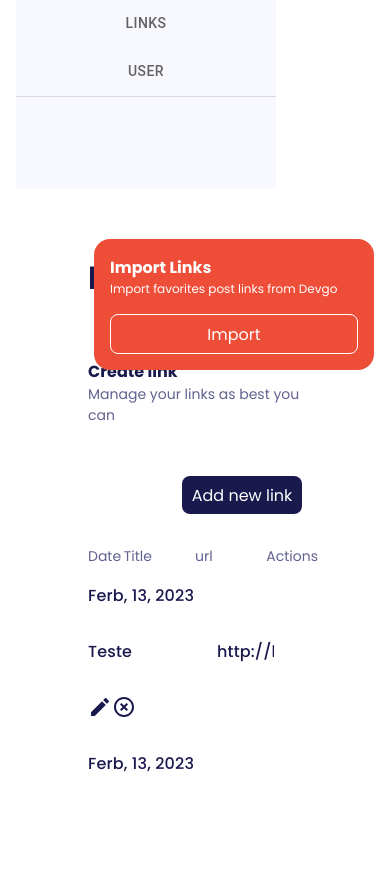
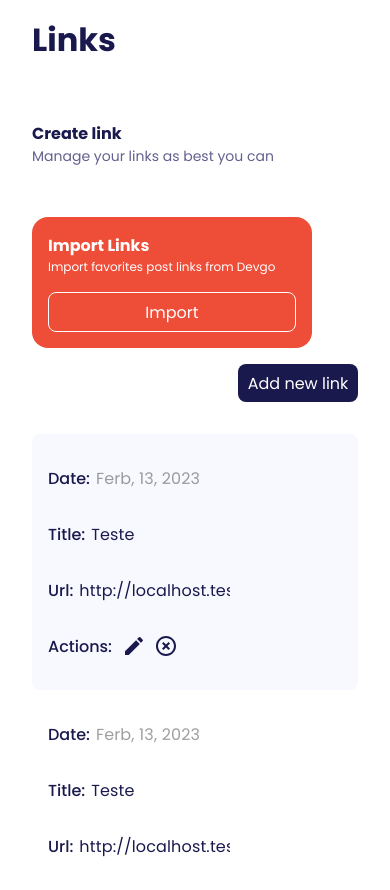
Before and after one commit to WBGreenArrow/devnology-challenge, a React app in the folder front-end/: page /links in a window 390 px wide. Before the commit the page ends 844 px from the top, so only its background shows below. Built offline with nearby package versions, Linux system fonts and the light colour scheme; the HTML template or start-up script is replaced by a standard one.

Commit message:
feat: added responsiveness on link page

```diff
--- a/front-end/src/components/ImportLinksCard/styles.ts
+++ b/front-end/src/components/ImportLinksCard/styles.ts
@@ -2,11 +2,19 @@ import { makeStyles } from '@material-ui/core/styles'
 
 export const useStyles = makeStyles((theme?: any) => ({
   importLinksCardContainer: {
-    width: 280,
+    maxWidth: 280,
     padding: 16,
     position: 'absolute',
     right: 0,
     top: 50,
+
+    [theme.breakpoints.down('xs')]: {
+      position: 'inherit',
+      display: 'block',
+      marginBottom: 16,
+      right: 0,
+      top: 50,
+    },
 
     backgroundColor: '#EE4D38',
     borderRadius: 16,
--- a/front-end/src/components/SideBar/styles.ts
+++ b/front-end/src/components/SideBar/styles.ts
@@ -6,5 +6,9 @@ export const useStyles = makeStyles((theme?: any) => ({
     heigth: '100%',
 
     backgroundColor: '#F8F8FF',
+
+    [theme.breakpoints.down('sm')]: {
+      display: 'none',
+    },
   },
 }))
--- a/front-end/src/pages/Links/index.tsx
+++ b/front-end/src/pages/Links/index.tsx
@@ -112,18 +112,17 @@ export const Links = () => {
   }, [])
 
   return (
-    <Grid item sm>
+    <Grid item xs>
       <div className={classes.linkContainer}>
         <div className={classes.linkContent}>
           <div className={classes.headerContainer}>
             <h1>Links</h1>
-            <ImportLinksCard />
           </div>
           <div className={classes.headerInfo}>
             <span>Create link</span>
             <span>Manage your links as best you can</span>
           </div>
-
+          <ImportLinksCard />
           <div className={classes.linkContainerItems}>
             <div className={classes.linkFormContainer}>
               {!isAddingNewItem ? (
@@ -133,20 +132,20 @@ export const Links = () => {
                   </Tooltip>
                 </div>
               ) : (
-                <Grid container spacing={2}>
-                  <Grid item xs={4}>
+                <Grid container spacing={2} sx={{ flexDirection: { xs: 'column', md: 'row' } }}>
+                  <Grid item xs={12} md={4}>
                     <span>
                       <InputLabel>Title</InputLabel>
                       <TextField className={classes.linkFormInput} fullWidth />
                     </span>
                   </Grid>
-                  <Grid item xs={6}>
+                  <Grid item xs={12} md={6}>
                     <span>
                       <InputLabel>Url</InputLabel>
                       <TextField className={classes.linkFormInput} fullWidth />
                     </span>
                   </Grid>
-                  <Grid item xs={2}>
+                  <Grid item xs={12} md>
                     <span>
                       <Tooltip title="Save" enterDelay={500} enterNextDelay={500}>
                         <SaveIcon sx={{ color: '#1A194D', cursor: 'pointer' }} />
@@ -157,41 +156,55 @@ export const Links = () => {
               )}
             </div>
             <div className={classes.linkContainerItemsHeader}>
-              <Grid container>
-                <Grid item xs={2}>
+              <div className={classes.linkContainerItemsHeaderContent}>
+                <Grid container wrap="nowrap">
+                  <Grid item xs={2} sx={{ minWidth: 129 }}>
                     <span>Date</span>
                   </Grid>
-                <Grid item xs={4}>
+                  <Grid item xs={4} sx={{ minWidth: 129 }}>
                     <span>Title</span>
                   </Grid>
                   <Grid item xs={4}>
-                  <span>url</span>
+                    <span>Url</span>
                   </Grid>
-                <Grid item xs={2}>
+                  <Grid item>
                     <span>Actions</span>
                   </Grid>
                 </Grid>
               </div>
+            </div>
             <div className={classes.linkContentItems}>
-              {itemMock.map((item) => {
+              {itemMock.map((item, index) => {
                 return (
-                  <Grid container key={item.id}>
-                    <Grid item xs={2} sx={{ minWidth: 129 }}>
-                      <span>
-                        <TextField className={classes.linkItemsInput} fullWidth defaultValue={item.created_at} />
+                  <div
+                    className={
+                      index % 2 === 0
+                        ? `${classes.linkContentItemsBackground} ${classes.linkContentItemsBackgroundColor}`
+                        : classes.linkContentItemsBackground
+                    }
+                  >
+                    <Grid container wrap="nowrap" key={item.id} sx={{ flexDirection: { xs: 'column', md: 'row' } }}>
+                      <Grid item xs={8} md={2} sx={{ minWidth: 129 }}>
+                        <span className={classes.linkItemsSpanDate}>
+                          <TextField
+                            className={classes.linkItemsInput}
+                            fullWidth
+                            disabled
+                            defaultValue={item.created_at}
+                          />
                         </span>
                       </Grid>
-                    <Grid item xs={4} sx={{ minWidth: 129 }}>
-                      <span>
+                      <Grid item xs={8} md={4} sx={{ minWidth: 129 }}>
+                        <span className={classes.linkItemsSpanTitle}>
                           <TextField className={classes.linkItemsInput} fullWidth defaultValue={item.title} />
                         </span>
                       </Grid>
-                    <Grid item xs={4}>
-                      <span>
+                      <Grid item xs={8} md={4}>
+                        <span className={classes.linkItemsSpanUrl}>
                           <TextField className={classes.linkItemsInput} fullWidth defaultValue={item.url} />
                         </span>
                       </Grid>
-                    <Grid item xs={2}>
+                      <Grid item>
                         <div className={classes.linkItemsContainerBtns}>
                           <span>
                             <Tooltip title="Edit" enterDelay={500} enterNextDelay={500}>
@@ -206,6 +219,7 @@ export const Links = () => {
                         </div>
                       </Grid>
                     </Grid>
+                  </div>
                 )
               })}
             </div>
--- a/front-end/src/pages/Links/styles.ts
+++ b/front-end/src/pages/Links/styles.ts
@@ -8,6 +8,9 @@ export const useStyles = makeStyles((theme?: any) => ({
   linkContent: {
     padding: '65px 72px',
     position: 'relative',
+    [theme.breakpoints.down('sm')]: {
+      padding: 16,
+    },
   },
 
   headerContainer: {
@@ -63,7 +66,7 @@ export const useStyles = makeStyles((theme?: any) => ({
 
   linkContainerItems: {
     maxWidth: 900,
-    height: 261,
+    height: 500,
     paddingTop: 50,
 
     '& ::-webkit-scrollbar': {
@@ -89,6 +92,21 @@ export const useStyles = makeStyles((theme?: any) => ({
         background: '#EE4D38',
       },
     },
+
+    [theme.breakpoints.down('sm')]: {
+      height: '60vh',
+    },
+  },
+
+  linkContentItemsBackground: {
+    width: '100%',
+    height: '100%',
+
+    padding: 16,
+    borderRadius: 8,
+  },
+  linkContentItemsBackgroundColor: {
+    backgroundColor: '#F8F8FF',
   },
 
   linkFormContainer: {
@@ -110,6 +128,10 @@ export const useStyles = makeStyles((theme?: any) => ({
       display: 'flex',
       alignItems: 'center',
       justifyContent: 'start',
+
+      [theme.breakpoints.down('sm')]: {
+        justifyContent: 'end',
+      },
     },
   },
 
@@ -138,6 +160,10 @@ export const useStyles = makeStyles((theme?: any) => ({
       paddingLeft: 0,
     },
   },
+  linkContainerItemsHeaderContent: {
+    width: '100%',
+    padding: '0px 16px',
+  },
 
   linkContainerItemsHeader: {
     width: '100%',
@@ -149,6 +175,10 @@ export const useStyles = makeStyles((theme?: any) => ({
       fontSize: 14,
       fontFamily: 'Poppins, sans-serif',
       color: '#62618F',
+    },
+
+    [theme.breakpoints.down('sm')]: {
+      display: 'none',
     },
   },
 
@@ -173,17 +203,52 @@ export const useStyles = makeStyles((theme?: any) => ({
     },
   },
 
+  linkItemsSpanDate: {
+    [theme.breakpoints.down('sm')]: {
+      '&::before': {
+        content: '"Date:"',
+        display: 'block',
+        paddingRight: 6,
+        fontWeight: 500,
+      },
+    },
+  },
+
+  linkItemsSpanTitle: {
+    [theme.breakpoints.down('sm')]: {
+      '&::before': {
+        content: '"Title:"',
+        display: 'block',
+        paddingRight: 6,
+        fontWeight: '500',
+      },
+    },
+  },
+  linkItemsSpanUrl: {
+    [theme.breakpoints.down('sm')]: {
+      '&::before': {
+        content: '"Url:"',
+        display: 'block',
+        paddingRight: 6,
+        fontWeight: 500,
+      },
+    },
+  },
+
   linkItemsInput: {
     width: '100%',
 
     '& .MuiOutlinedInput-root': {
       height: 24,
 
-      //   backgroundColor: '#EAF0F7',
       fontSize: 16,
       fontFamily: 'Poppins, sans-serif',
       color: '#1A194D',
       fontWeight: 500,
+
+      [theme.breakpoints.down('sm')]: {
+        fontWeight: '400',
+      },
 
       '& fieldset': {
         border: 'none',
@@ -202,5 +267,19 @@ export const useStyles = makeStyles((theme?: any) => ({
     '& span': {
       width: 32,
     },
+
+    [theme.breakpoints.down('sm')]: {
+      '&::before': {
+        content: '"Actions:"',
+        display: 'flex',
+        alignItems: 'center',
+        paddingRight: 6,
+
+        fontSize: 16,
+        fontFamily: 'Poppins, sans-serif',
+        color: '#1A194D',
+        fontWeight: 500,
+      },
+    },
   },
 }))
```
Lines whose indentation alone changed are shown as unchanged.
